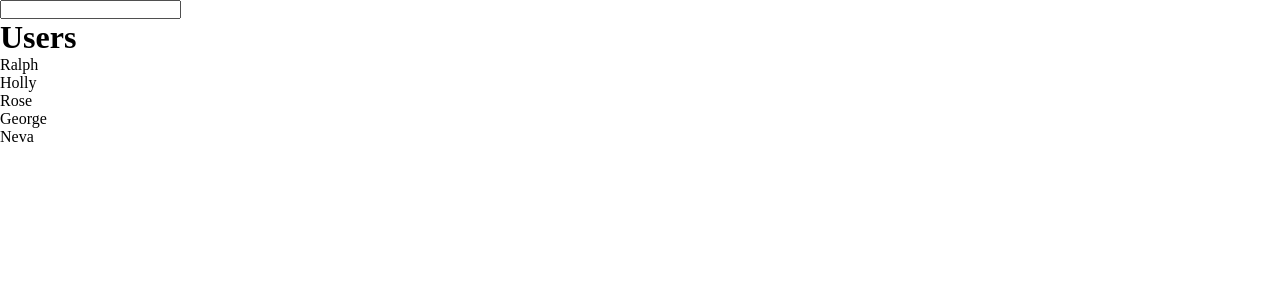
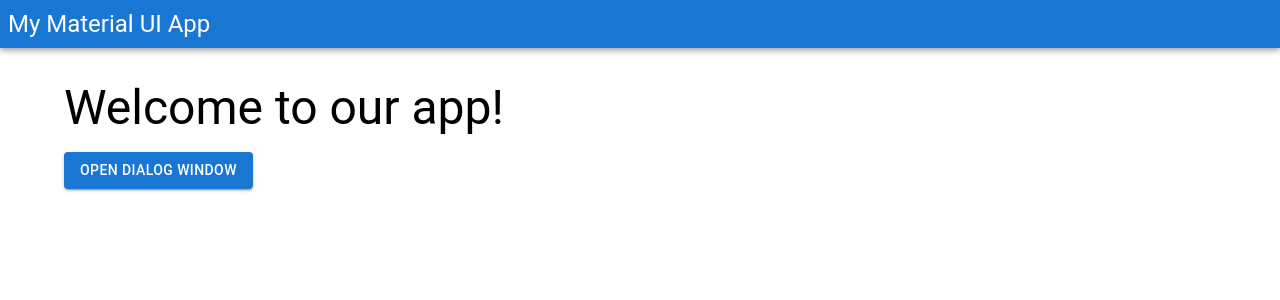
Before and after one commit to Natsaiev/HWReact, a React (Create React App) app: page / in a window 1280 px wide. Shown: the top 300 px of the page. Built offline with nearby package versions, Linux system fonts and the light colour scheme.

Commit message:
first commit

```diff
--- a/package.json
+++ b/package.json
@@ -3,6 +3,9 @@
   "version": "0.1.0",
   "private": true,
   "dependencies": {
+    "@emotion/react": "^11.13.3",
+    "@emotion/styled": "^11.13.0",
+    "@mui/material": "^6.1.2",
     "@testing-library/jest-dom": "^5.17.0",
     "@testing-library/react": "^13.4.0",
     "@testing-library/user-event": "^13.5.0",
--- a/src/app/App.jsx
+++ b/src/app/App.jsx
@@ -1,51 +1,53 @@
-import { useCallback, useMemo, useState } from "react";
-import { UserList } from "./Components/UserList";
+import {
+  AppBar,
+  Button,
+  Container,
+  Dialog,
+  DialogTitle,
+  DialogContent,
+  DialogContentText,
+  DialogActions,
+  Typography,
+} from "@mui/material";
+import { useState } from "react";
 
-const users = [
-  {
-    id: 1,
-    name: "Ralph",
-  },
-  {
-    id: 2,
-    name: "Holly",
-  },
-  {
-    id: 3,
-    name: "Rose",
-  },
-  {
-    id: 4,
-    name: "George",
-  },
-  {
-    id: 5,
-    name: "Neva",
-  },
-];
 function App() {
-  const [filter, setFilter] = useState("");
-  const filterUsers = useCallback((filter) => {
-    if (filter.length !== 0) {
-      const filteredArray = users.filter((user) =>
-        user.name.toLowerCase().includes(filter.toLowerCase())
-      );
-      return filteredArray;
-    }
-    return users;
-  }, []);
-  const filteredArray = useMemo(
-    () => filterUsers(filter),
-    [filter, filterUsers]
-  );
+  const [isOpen, setIsOpen] = useState(false);
   return (
     <div>
-      <input
-        type="text"
-        value={filter}
-        onChange={(e) => setFilter(e.target.value)}
-      />
-      <UserList userArray={filteredArray} />
+      <AppBar position="static" style={{ padding: "8px" }}>
+        <Typography variant="h5">My Material UI App</Typography>
+      </AppBar>
+      <Container sx={{ mt: 4 }}>
+        <Typography mb={2} variant="h3">
+          Welcome to our app!
+        </Typography>
+        <Button variant="contained" onClick={() => setIsOpen(true)}>
+          Open dialog window
+        </Button>
+      </Container>
+      <Dialog
+        open={isOpen}
+        onClose={() => setIsOpen(false)}
+        aria-labelledby="alert-dialog-title"
+        aria-describedby="alert-dialog-description"
+      >
+        <DialogTitle id="alert-dialog-title">
+          Did I write this header myself?
+        </DialogTitle>
+        <DialogContent>
+          <DialogContentText id="alert-dialog-description">
+            I sure did. But it doesn't contain any meaningful message. I
+            apologise if you spent your time wastefully
+          </DialogContentText>
+        </DialogContent>
+        <DialogActions>
+          <Button onClick={() => setIsOpen(false)}>Not a problem</Button>
+          <Button onClick={() => setIsOpen(false)} autoFocus>
+            Agree
+          </Button>
+        </DialogActions>
+      </Dialog>
     </div>
   );
 }
--- a/src/app/Components/UserList.jsx
+++ /dev/null
@@ -1,12 +0,0 @@
-export const UserList = ({ userArray }) => {
-    return (
-      <div>
-        <h1>Users</h1>
-        <ul>
-          {userArray.map((user) => (
-            <li key={user.id}>{user.name}</li>
-          ))}
-        </ul>
-      </div>
-    );
-};
--- a/src/app/routes/index.js
+++ /dev/null
@@ -1 +0,0 @@
-export{MainRoute} from './MainRoute';
```
Also changed, not shown: src/app/routes/MainRoute.jsx (deleted, +0 -12 lines), src/app/Components/index.js (added), 1 other file (tests, documents, lock files or other folders).
